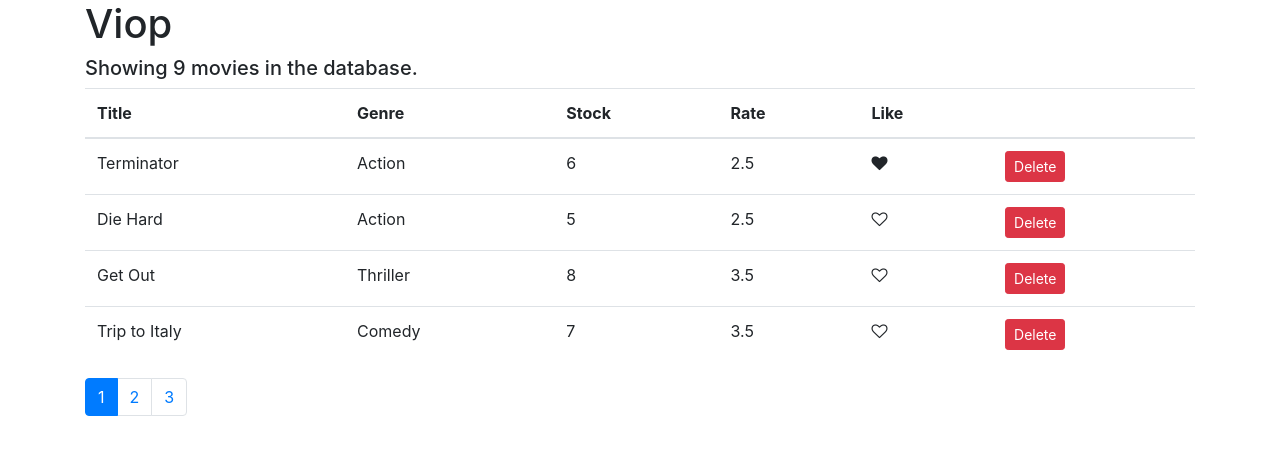
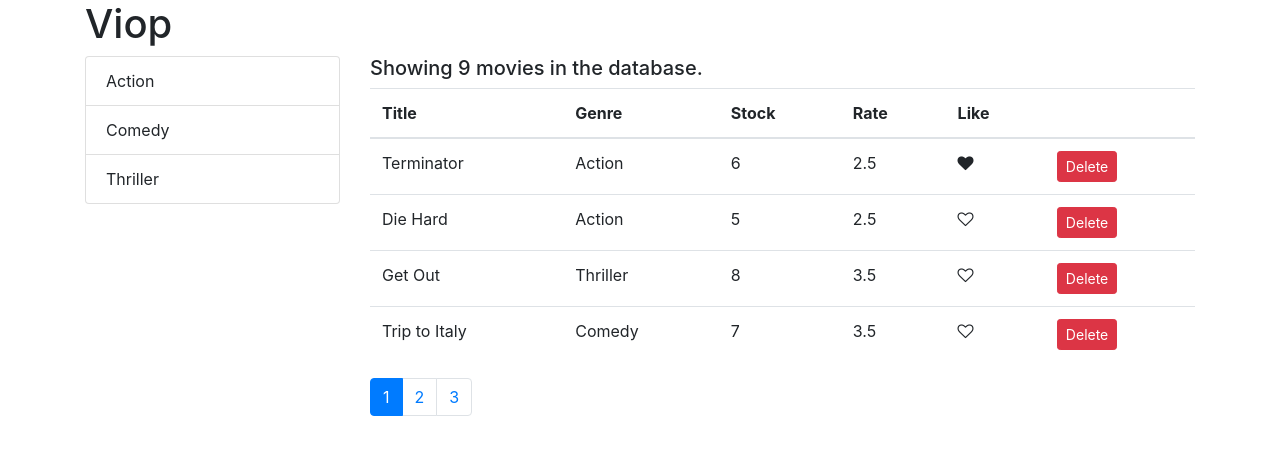
Before and after one commit to AbdullahGhani1/viop, a React (Create React App) app: page / in a window 1280 px wide. Shown: the top 454 px of the page. Built offline with nearby package versions, Linux system fonts and the light colour scheme.

Commit message:
Genre-filtering-handeling-selection

```diff
--- a/src/components/MovieList.jsx
+++ b/src/components/MovieList.jsx
@@ -3,12 +3,18 @@
 import Like from './common/like';
 import Pagination from './pagination';
 import { paginate } from '../utils/paginate';
+import ListGroup from './common/listGroup';
+import { getGenres } from '../services/fakeGenreService';
 class MovieList extends Component {
   state = {
-    movies: getMovies(),
+    movies: [],
     pageSize: 4,
     currentPage: 1,
+    getGenre: [],
   };
+  componentDidMount() {
+    this.setState({ movies: getMovies(), getGenre: getGenres() });
+  }
   handleLike = (movie) => {
     // console.log('onClicked', movie);
     const movies = [...this.state.movies];
@@ -24,15 +30,27 @@
   handlePageChange = (page) => {
     this.setState({ currentPage: page });
   };
+  handleGenre = (genre) => {
+    this.setState({ selectedGenre: genre });
+  };
   render() {
     const tbHead = ['Title', 'Genre', 'Stock', 'Rate', 'Like', ''];
     const { length: count } = this.state.movies;
-    const { pageSize, currentPage, movies: allMovies } = this.state;
+    const { pageSize, currentPage, movies: allMovies, getGenre } = this.state;
     const movies = paginate(allMovies, currentPage, pageSize);
+
     if (count === 0) return <h5>Showing {count} movies in the database.</h5>;
 
     return (
-      <React.Fragment>
+      <div className='row'>
+        <div className='col-3'>
+          <ListGroup
+            items={getGenre}
+            selectedItem={this.state.selectedGenre}
+            onItemSelect={this.handleGenre}
+          />
+        </div>
+        <div className='col'>
           <h5>Showing {count} movies in the database.</h5>
           <table className='table'>
             <thead>
@@ -52,7 +70,10 @@
                   <td scope='row'>{td.numberInStock}</td>
                   <td scope='row'>{td.dailyRentalRate}</td>
                   <td scope='row'>
-                  <Like liked={td.liked} onClick={() => this.handleLike(td)} />
+                    <Like
+                      liked={td.liked}
+                      onClick={() => this.handleLike(td)}
+                    />
                   </td>
                   <td scope='row'>
                     <button
@@ -72,7 +93,8 @@
             currentPage={currentPage}
             onPageChange={this.handlePageChange}
           />
-      </React.Fragment>
+        </div>
+      </div>
     );
   }
 }
--- /dev/null
+++ b/src/components/common/listGroup.jsx
@@ -0,0 +1,32 @@
+import React from 'react';
+
+const ListGroup = ({
+  items,
+  textProperty,
+  valueProperty,
+  selectedItem,
+  onItemSelect,
+}) => {
+  return (
+    <ul className='list-group'>
+      {items.map((item) => (
+        <li
+          onClick={() => onItemSelect(item)}
+          key={item[valueProperty]}
+          className={
+            item === selectedItem ? 'list-group-item active' : 'list-group-item'
+          }
+        >
+          {item[textProperty]}
+        </li>
+      ))}
+    </ul>
+  );
+};
+
+ListGroup.defaultProps = {
+  textProperty: 'name',
+  valueProperty: '_id',
+};
+
+export default ListGroup;
```
Also changed, not shown: src/services/fakeGenreService.js (+4 -4 lines). Lines whose indentation alone changed are shown as unchanged.
